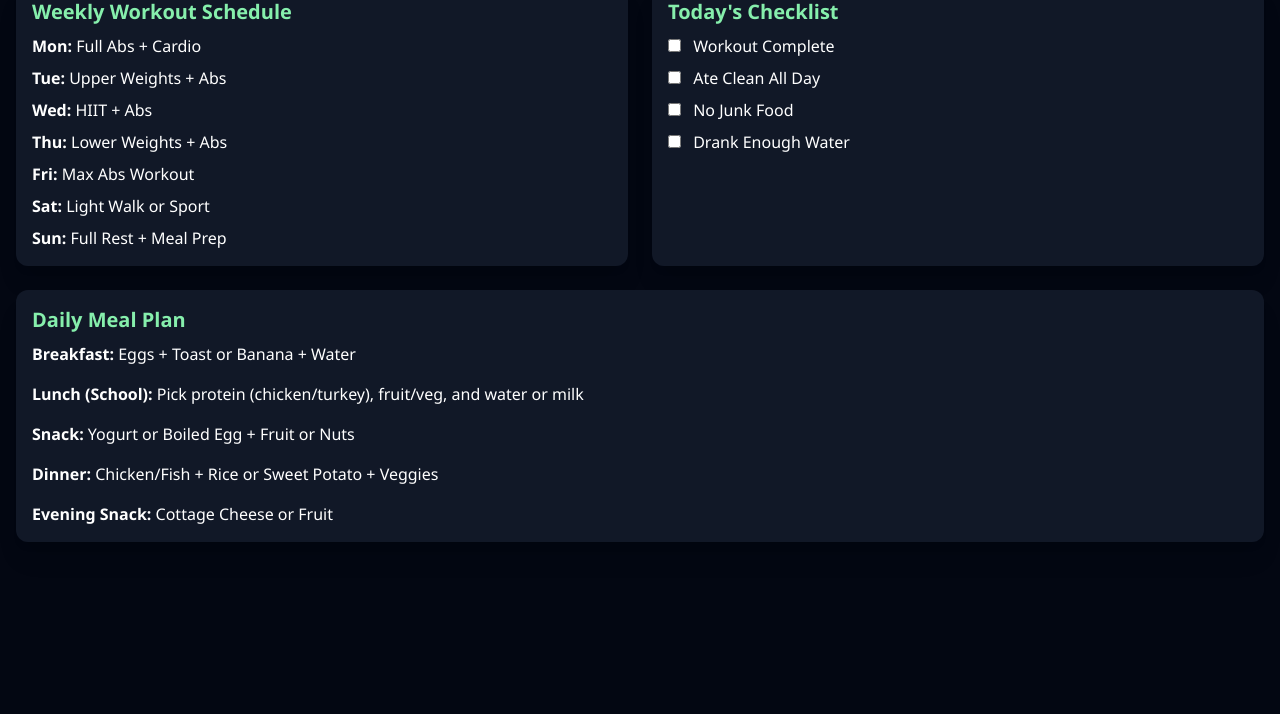
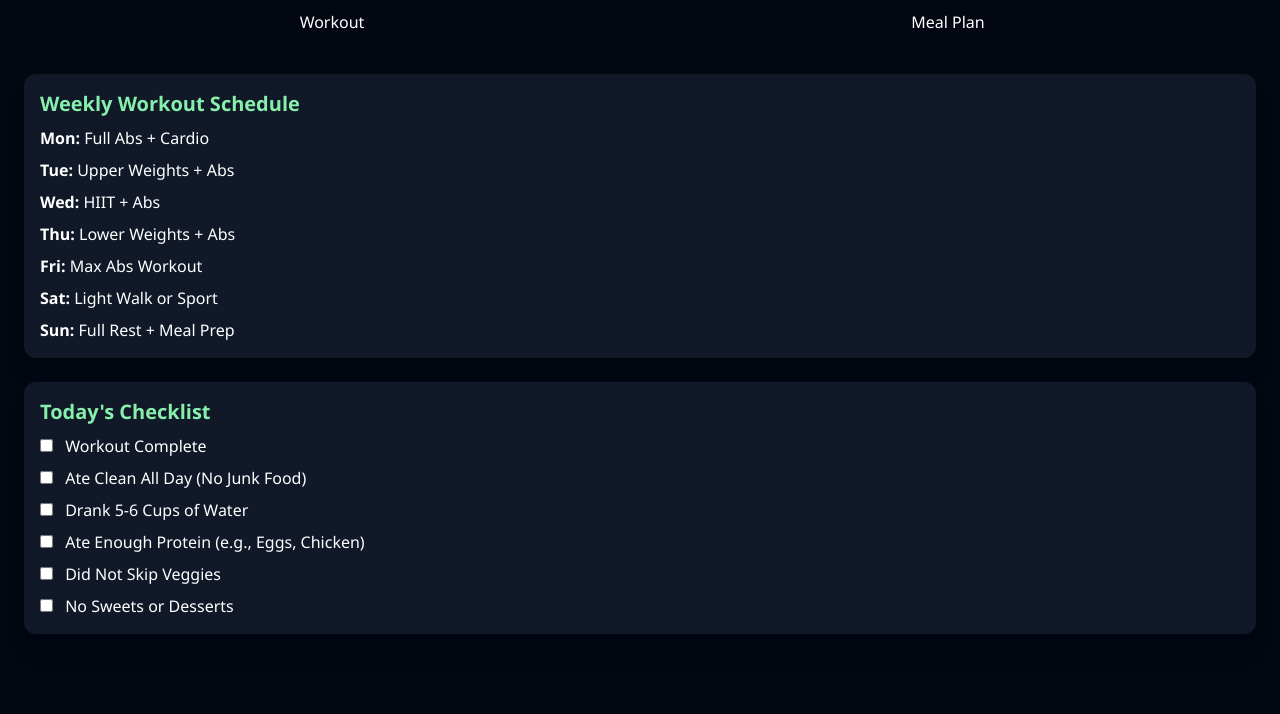
Before and after one commit to DentenCollective/MyHealthPlan, a plain HTML site: page index.html in a window 1280 px wide. Shown: the part 86-800 px from the top of the page. Drawn offline with nearby package versions, Linux system fonts and the light colour scheme.

Commit message:
Update index.html

```diff
--- a/index.html
+++ b/index.html
@@ -2,20 +2,34 @@
 <html lang="en">
 <head>
   <meta charset="UTF-8">
+  <meta name="viewport" content="width=device-width, initial-scale=1.0">
   <title>Abs Workout & Meal Plan</title>
   <script src="https://cdn.tailwindcss.com"></script>
   <style>
     body { font-family: 'Segoe UI', sans-serif; }
     .checked { text-decoration: line-through; color: gray; }
+    .tab-button { cursor: pointer; }
+    .tab-content { display: none; }
+    .tab-content.active { display: block; }
+    .checkbox-label { cursor: pointer; transition: 0.2s ease; }
+    .checkbox-label:hover { color: #34D399; }
   </style>
 </head>
-<body class="bg-gray-950 text-white p-4">
-  <h1 class="text-3xl font-bold mb-4 text-green-400">Abs Workout & Meal Plan</h1>
+<body class="bg-gray-950 text-white p-6">
 
-  <div class="grid grid-cols-1 md:grid-cols-2 gap-6">
-    <!-- Weekly Schedule -->
-    <div class="bg-gray-900 p-4 rounded-xl shadow-xl">
-      <h2 class="text-xl font-semibold mb-2 text-green-300">Weekly Workout Schedule</h2>
+  <h1 class="text-3xl font-bold mb-4 text-green-400 text-center">Abs Workout & Meal Plan</h1>
+
+  <!-- Tabs Navigation -->
+  <div class="flex justify-center mb-6">
+    <button class="tab-button p-4 rounded-lg w-1/2 border-t-4 border-green-400 hover:bg-gray-700" onclick="showTab('workout')">Workout</button>
+    <button class="tab-button p-4 rounded-lg w-1/2 border-t-4 border-green-400 hover:bg-gray-700" onclick="showTab('meal')">Meal Plan</button>
+  </div>
+
+  <!-- Tab Content -->
+  <div id="workout" class="tab-content active">
+    <!-- Workout Plan -->
+    <div class="bg-gray-900 p-4 rounded-xl shadow-xl mb-6">
+      <h2 class="text-xl font-semibold text-green-300 mb-2">Weekly Workout Schedule</h2>
       <ul class="space-y-2">
         <li><strong>Mon:</strong> Full Abs + Cardio</li>
         <li><strong>Tue:</strong> Upper Weights + Abs</li>
@@ -29,42 +43,55 @@
 
     <!-- Daily Checklist -->
     <div class="bg-gray-900 p-4 rounded-xl shadow-xl">
-      <h2 class="text-xl font-semibold mb-2 text-green-300">Today's Checklist</h2>
+      <h2 class="text-xl font-semibold text-green-300 mb-2">Today's Checklist</h2>
       <ul id="checklist" class="space-y-2">
-        <li><label><input type="checkbox" class="mr-2"> Workout Complete</label></li>
-        <li><label><input type="checkbox" class="mr-2"> Ate Clean All Day</label></li>
-        <li><label><input type="checkbox" class="mr-2"> No Junk Food</label></li>
-        <li><label><input type="checkbox" class="mr-2"> Drank Enough Water</label></li>
+        <li><label class="checkbox-label"><input type="checkbox" class="mr-2" onchange="updateStatus(this)"> Workout Complete</label></li>
+        <li><label class="checkbox-label"><input type="checkbox" class="mr-2" onchange="updateStatus(this)"> Ate Clean All Day (No Junk Food)</label></li>
+        <li><label class="checkbox-label"><input type="checkbox" class="mr-2" onchange="updateStatus(this)"> Drank 5-6 Cups of Water</label></li>
+        <li><label class="checkbox-label"><input type="checkbox" class="mr-2" onchange="updateStatus(this)"> Ate Enough Protein (e.g., Eggs, Chicken)</label></li>
+        <li><label class="checkbox-label"><input type="checkbox" class="mr-2" onchange="updateStatus(this)"> Did Not Skip Veggies</label></li>
+        <li><label class="checkbox-label"><input type="checkbox" class="mr-2" onchange="updateStatus(this)"> No Sweets or Desserts</label></li>
       </ul>
     </div>
+  </div>
 
+  <div id="meal" class="tab-content">
     <!-- Meal Plan -->
-    <div class="col-span-1 md:col-span-2 bg-gray-900 p-4 rounded-xl shadow-xl">
-      <h2 class="text-xl font-semibold mb-2 text-green-300">Daily Meal Plan</h2>
+    <div class="bg-gray-900 p-4 rounded-xl shadow-xl">
+      <h2 class="text-xl font-semibold text-green-300 mb-2">Daily Meal Plan</h2>
       <ul class="space-y-4">
-        <li>
-          <strong>Breakfast:</strong> Eggs + Toast or Banana + Water
-        </li>
-        <li>
-          <strong>Lunch (School):</strong> Pick protein (chicken/turkey), fruit/veg, and water or milk
-        </li>
-        <li>
-          <strong>Snack:</strong> Yogurt or Boiled Egg + Fruit or Nuts
-        </li>
-        <li>
-          <strong>Dinner:</strong> Chicken/Fish + Rice or Sweet Potato + Veggies
-        </li>
-        <li>
-          <strong>Evening Snack:</strong> Cottage Cheese or Fruit
-        </li>
+        <li><strong>Breakfast:</strong> Eggs + Toast or Banana + Water</li>
+        <li><strong>Lunch (School):</strong> Pick protein (chicken/turkey), fruit/veg, and water or milk</li>
+        <li><strong>Snack:</strong> Yogurt or Boiled Egg + Fruit or Nuts</li>
+        <li><strong>Dinner:</strong> Chicken/Fish + Rice or Sweet Potato + Veggies</li>
+        <li><strong>Evening Snack:</strong> Cottage Cheese or Fruit</li>
       </ul>
     </div>
   </div>
 
   <script>
+    function showTab(tabName) {
+      // Hide all tab contents
+      const tabs = document.querySelectorAll('.tab-content');
+      tabs.forEach(tab => tab.classList.remove('active'));
+
+      // Show the selected tab
+      document.getElementById(tabName).classList.add('active');
+    }
+
+    function updateStatus(checkbox) {
+      const label = checkbox.closest('label');
+      if (checkbox.checked) {
+        label.classList.add('checked');
+      } else {
+        label.classList.remove('checked');
+      }
+    }
+
+    // Make checklist items interactive
     document.querySelectorAll('#checklist input[type="checkbox"]').forEach(box => {
       box.addEventListener('change', () => {
-        box.parentElement.classList.toggle('checked', box.checked);
+        updateStatus(box);
       });
     });
   </script>
```
